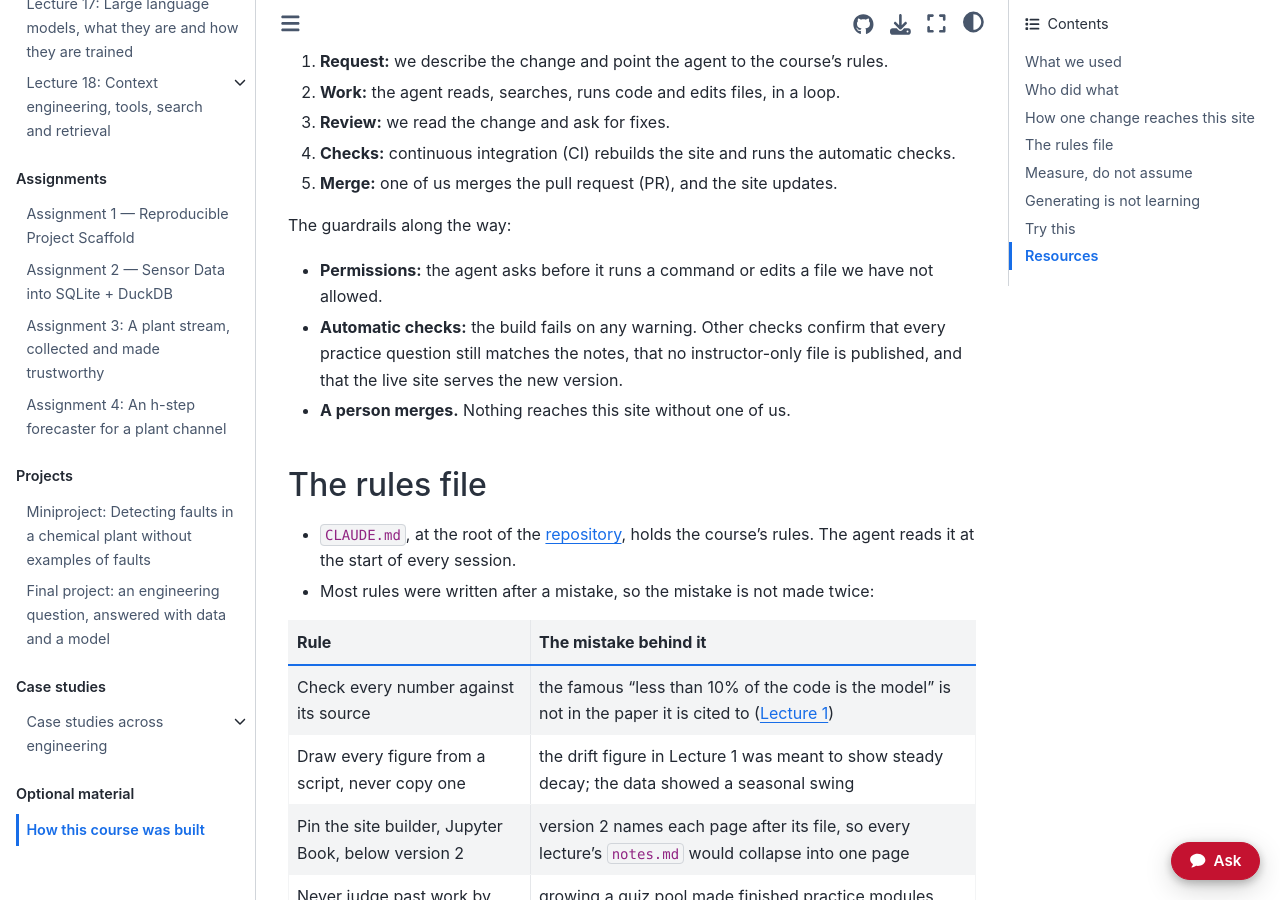
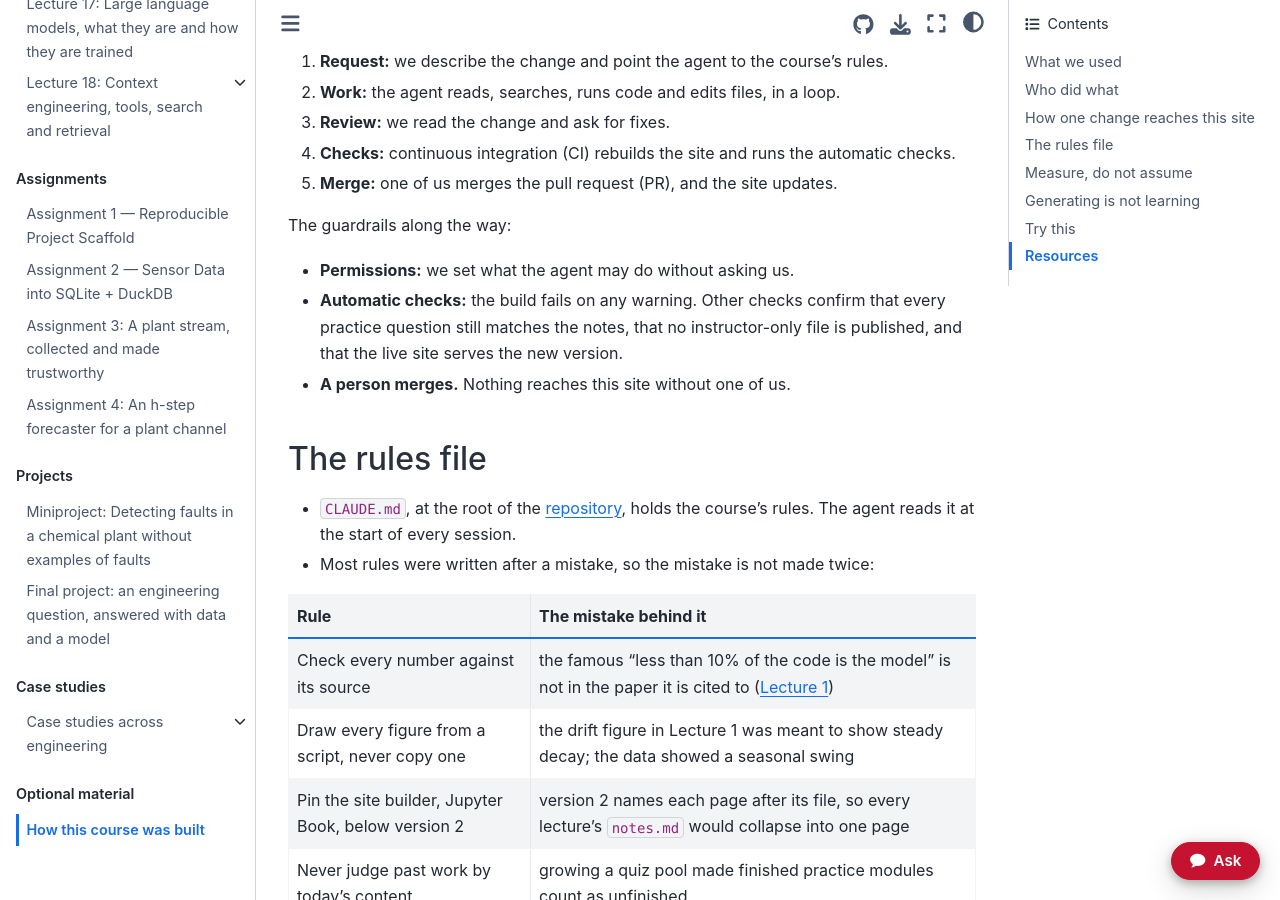
Before and after one commit to jkitchin/f26-06763, a Jupyter Book: the page built from course/optional/how-this-course-was-built.md, in a window 1280 px wide and 900 px high, scrolled down 1132 px. Built offline with Jupyter Book 1.0.4 settings and Sphinx 7.4.7 and the Sphinx Book theme 1.1.4, drawn with Linux system fonts in a browser that asks for light colours; pages that are not in the unit, such as notebooks, are missing from menus.

Commit message:
Say what the permissions guardrail actually does
The optional page said the agent always asks before a command, which is
not true in auto mode. It now says we set what it may do without asking.

Co-Authored-By: Claude Opus 5.5 <noreply@anthropic.com>

```diff
--- a/course/optional/how-this-course-was-built.md
+++ b/course/optional/how-this-course-was-built.md
@@ -42,7 +42,7 @@
 
 The guardrails along the way:
 
-- **Permissions:** the agent asks before it runs a command or edits a file we have not allowed.
+- **Permissions:** we set what the agent may do without asking us.
 - **Automatic checks:** the build fails on any warning. Other checks confirm that every practice
   question still matches the notes, that no instructor-only file is published, and that the
   live site serves the new version.
```
